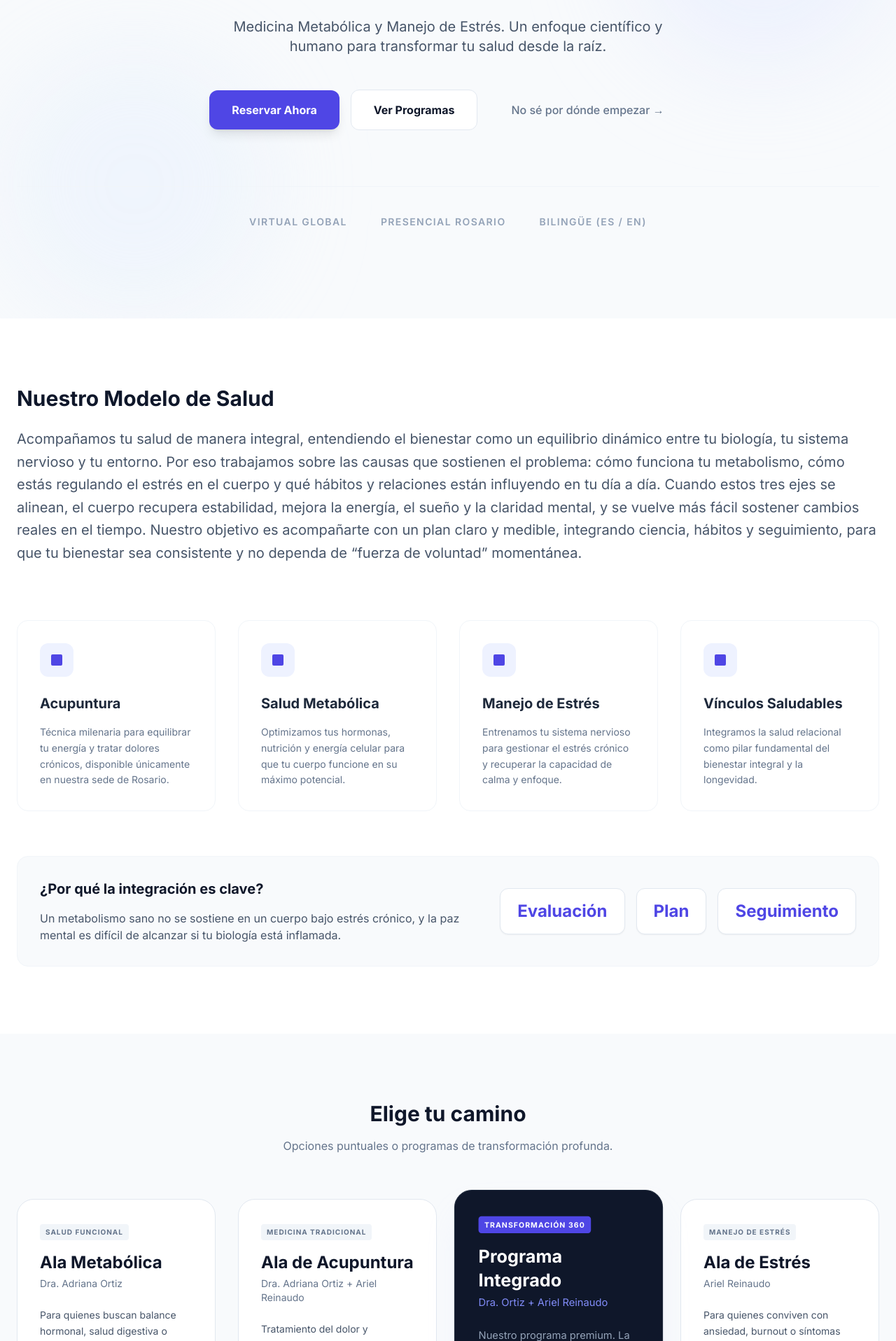
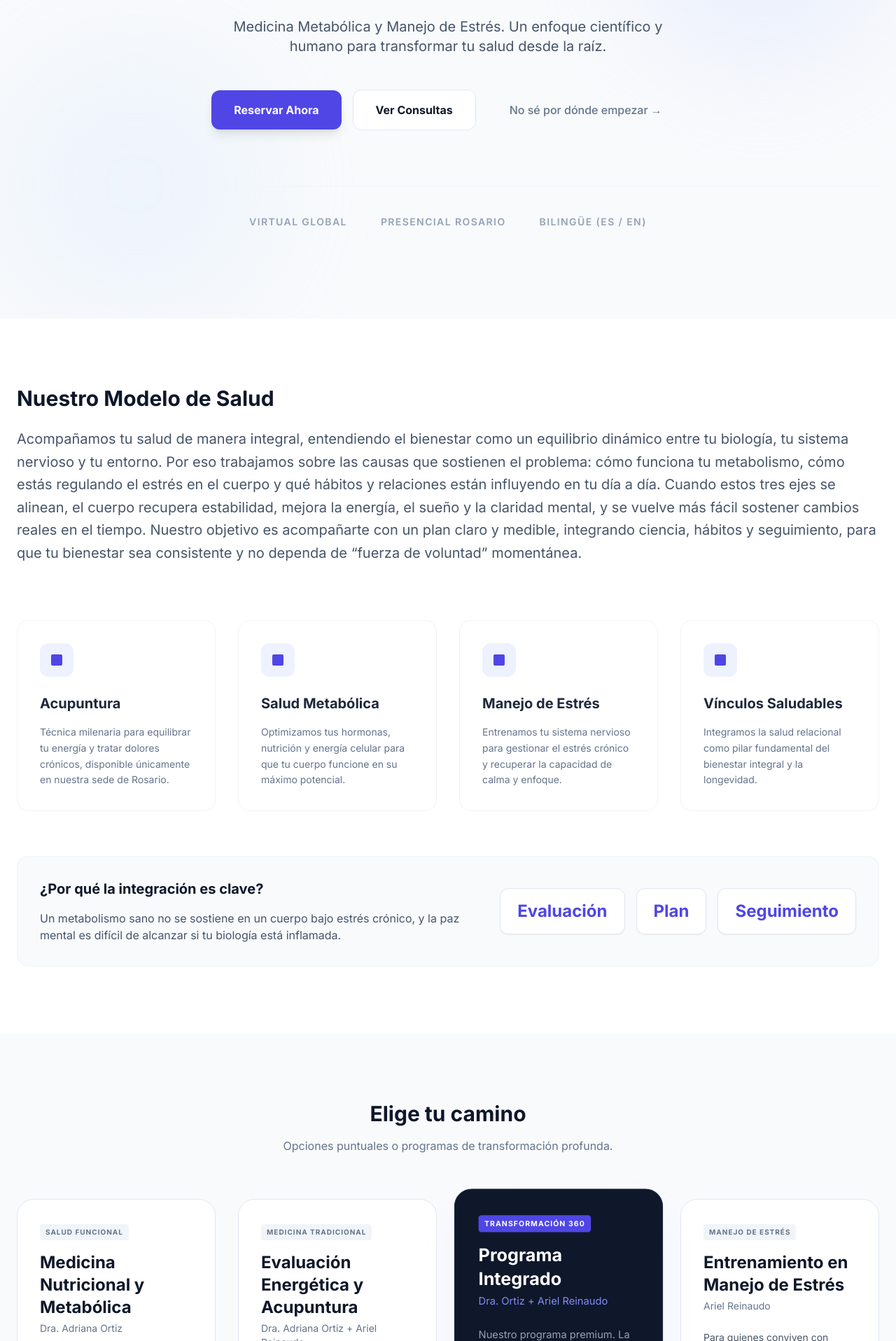
Before and after one commit to arielreinaudo/emyti2026, a React (Vite) app: page / in a window 1280 px wide. Shown: the part 364-2280 px from the top of the page at 70% size. Built offline with nearby package versions, Linux system fonts and the light colour scheme.

Commit message:
feat: Refine consultation and program descriptions
Update hero section and program cards to more accurately reflect the services offered, changing "Ver Programas" to "Ver Consultas" and renaming program titles and descriptions for clarity.

```diff
--- a/App.tsx
+++ b/App.tsx
@@ -13,7 +13,7 @@ const TRANSLATIONS = {
       titleAccent: 'modelo integrado',
       sub: 'Medicina Metabólica y Manejo de Estrés. Un enfoque científico y humano para transformar tu salud desde la raíz.',
       ctaPrimary: 'Reservar Ahora',
-      ctaSecondary: 'Ver Programas',
+      ctaSecondary: 'Ver Consultas',
       ctaText: 'No sé por dónde empezar →',
       stats: ['Virtual Global', 'Presencial Rosario', 'Bilingüe (ES / EN)']
     },
@@ -36,10 +36,10 @@ const TRANSLATIONS = {
       title: 'Elige tu camino',
       sub: 'Opciones puntuales o programas de transformación profunda.',
       cards: [
-        { id: 'metabolica', title: 'Ala Metabólica', lead: 'Dra. Adriana Ortiz', type: 'Salud Funcional', desc: 'Para quienes buscan balance hormonal, salud digestiva o longevidad metabólica.', features: ['Laboratorios funcionales', 'Protocolo nutricional', 'Soporte ES/EN'], cta: 'Ver más' },
-        { id: 'acupuntura', title: 'Ala de Acupuntura', lead: 'Dra. Adriana Ortiz + Ariel Reinaudo', type: 'Medicina Tradicional', desc: 'Tratamiento del dolor y reequilibrio homeostático mediante técnicas milenarias. Solo presencial.', features: ['Atención en Rosario', 'Manejo del dolor', 'Regulación biológica'], cta: 'Ver más' },
+        { id: 'metabolica', title: 'Medicina Nutricional y Metabólica', lead: 'Dra. Adriana Ortiz', type: 'Salud Funcional', desc: 'Para quienes buscan balance hormonal, salud digestiva o longevidad metabólica.', features: ['Laboratorios funcionales', 'Protocolo nutricional', 'Atencion virtual en Español o Ingles'], cta: 'Ver más' },
+        { id: 'acupuntura', title: 'Evaluación Energética y Acupuntura', lead: 'Dra. Adriana Ortiz + Ariel Reinaudo', type: 'Medicina Tradicional', desc: 'Tratamiento del dolor y reequilibrio homeostático mediante técnicas milenarias. Solo presencial.', features: ['Atención en Rosario', 'Manejo del dolor', 'Regulación biológica'], cta: 'Ver más' },
         { id: 'integrado', title: 'Programa Integrado', lead: 'Dra. Ortiz + Ariel Reinaudo', type: 'Transformación 360', desc: 'Nuestro programa premium. La sinergia total entre medicina y manejo de estrés.', features: ['Enfoque combinado', 'Optimización biológica', 'Coaching de estrés'], cta: 'Agendar Integrado' },
-        { id: 'estres', title: 'Ala de Estrés', lead: 'Ariel Reinaudo', type: 'Manejo de Estrés', desc: 'Para quienes conviven con ansiedad, burnout o síntomas psicosomáticos persistentes.', features: ['Entrenamiento Vagal', 'Regulación Emocional', 'Solo Español'], cta: 'Ver más' }
+        { id: 'estres', title: 'Entrenamiento en Manejo de Estrés', lead: 'Ariel Reinaudo', type: 'Manejo de Estrés', desc: 'Para quienes conviven con ansiedad, burnout o síntomas psicosomáticos persistentes.', features: ['Entrenamiento Vagal', 'Regulación Emocional', 'Solo Español'], cta: 'Ver más' }
       ]
     },
     details: {
@@ -129,7 +129,7 @@ const TRANSLATIONS = {
       titleAccent: 'integrated model',
       sub: 'Metabolic Medicine & Stress Management. A scientific and human approach to transform your health from the root.',
       ctaPrimary: 'Book Now',
-      ctaSecondary: 'View Programs',
+      ctaSecondary: 'View Consultations',
       ctaText: 'Don\'t know where to start? →',
       stats: ['Global Virtual', 'In-person Rosario', 'Bilingual (ES / EN)']
     },
```
